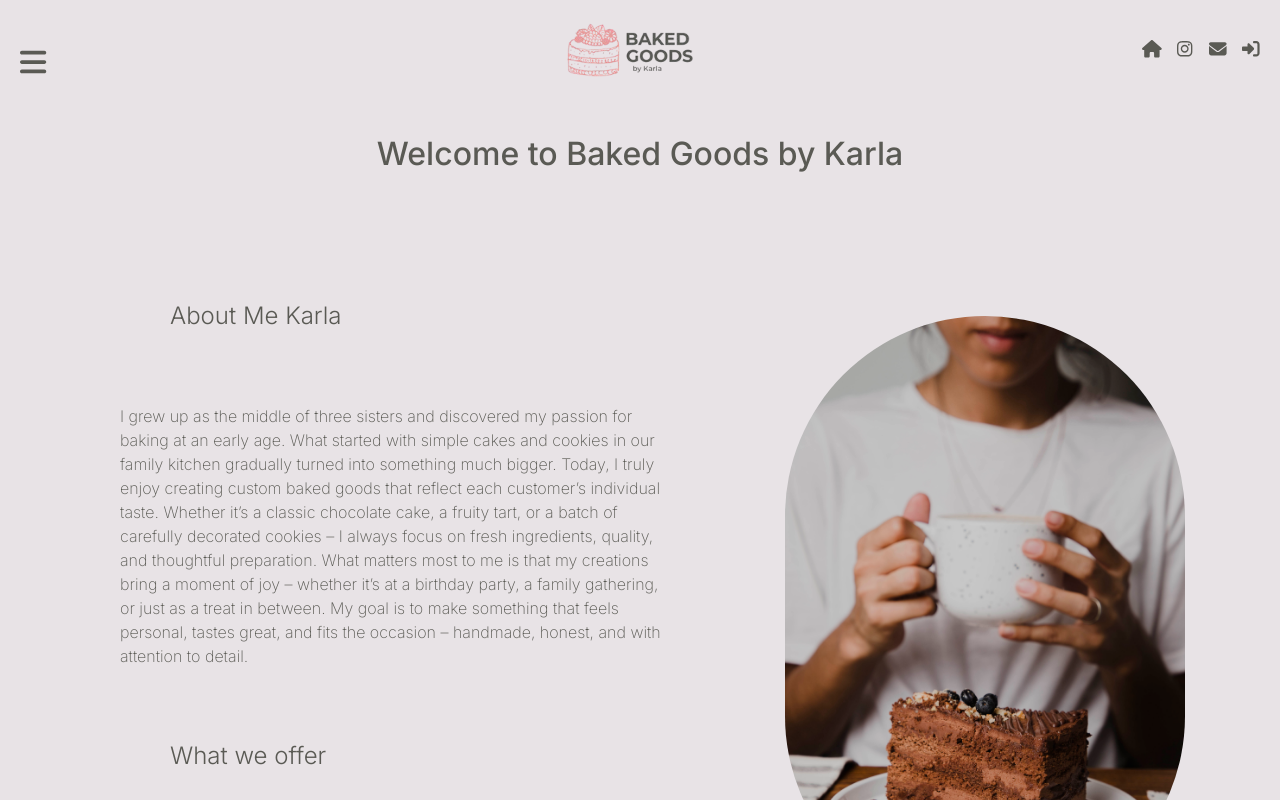
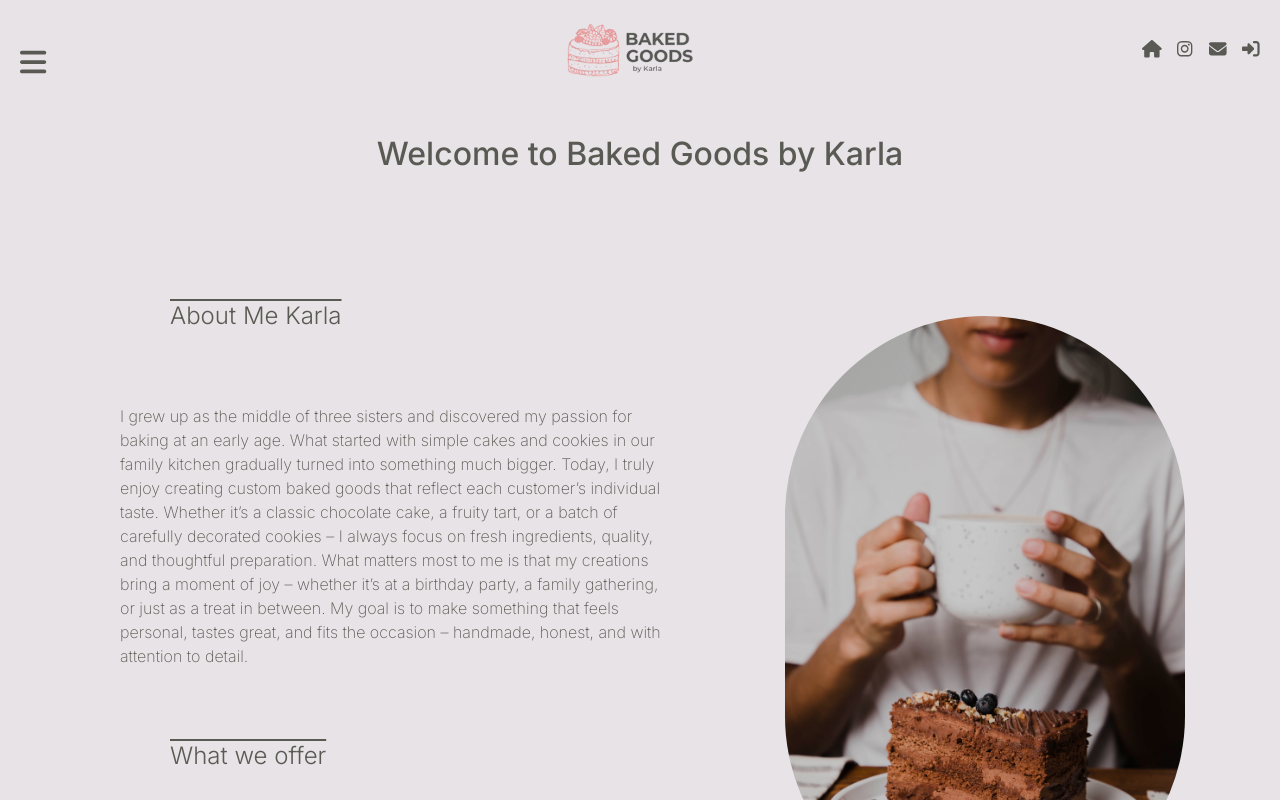
Before and after one commit to Panchita1989/CakesByKarla, a React (Vite) app: page / in a window 1280 px wide. Shown: the top 800 px of the page. Built offline with nearby package versions, Linux system fonts and the light colour scheme.

Commit message:
changed titel landingpage

```diff
--- a/src/styles/LandingPage.css
+++ b/src/styles/LandingPage.css
@@ -53,6 +53,7 @@ h1{
     font-weight: 300;
     font-size: 1.5rem;
     padding: 20px 0;
+    text-decoration: overline;
 
 }
 p{
```
